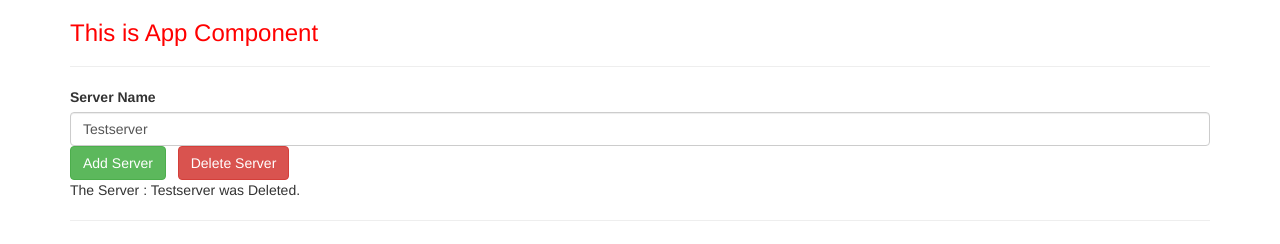
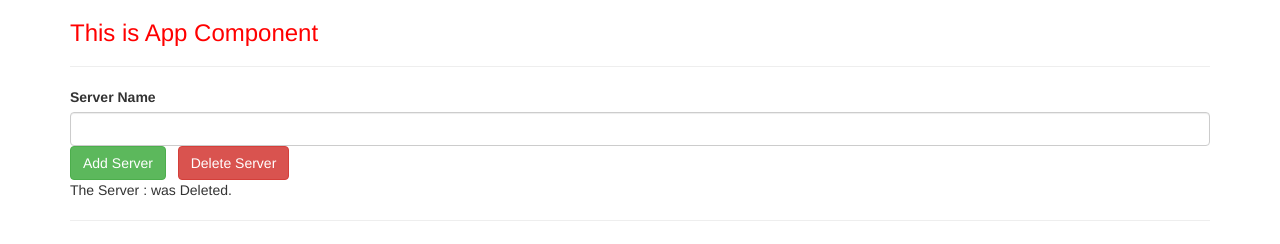
Before and after one commit to AmeyaChavre/Ng-Server-Client, an Angular app in the folder ng8-app/: page / in a window 1280 px wide. Shown: the top 244 px of the page. Built offline with nearby package versions, Linux system fonts and the light colour scheme.

Commit message:
Commit#300

```diff
--- a/ng8-app/src/app/servers/servers.component.ts
+++ b/ng8-app/src/app/servers/servers.component.ts
@@ -13,7 +13,7 @@ import { Component, OnInit } from '@angular/core';
 export class ServersComponent implements OnInit {
   allowNewServer:boolean = false;
   serverCreationStatus: string = 'No Server was Created!';
-  serverName = 'Testserver'; // default server will be "Testserver"
+  serverName = ''; // default server will be "Blank"
   userName = '';
   serverCreated:boolean = false; // default value should be false
   servers = []; // a place to store servers created
```
